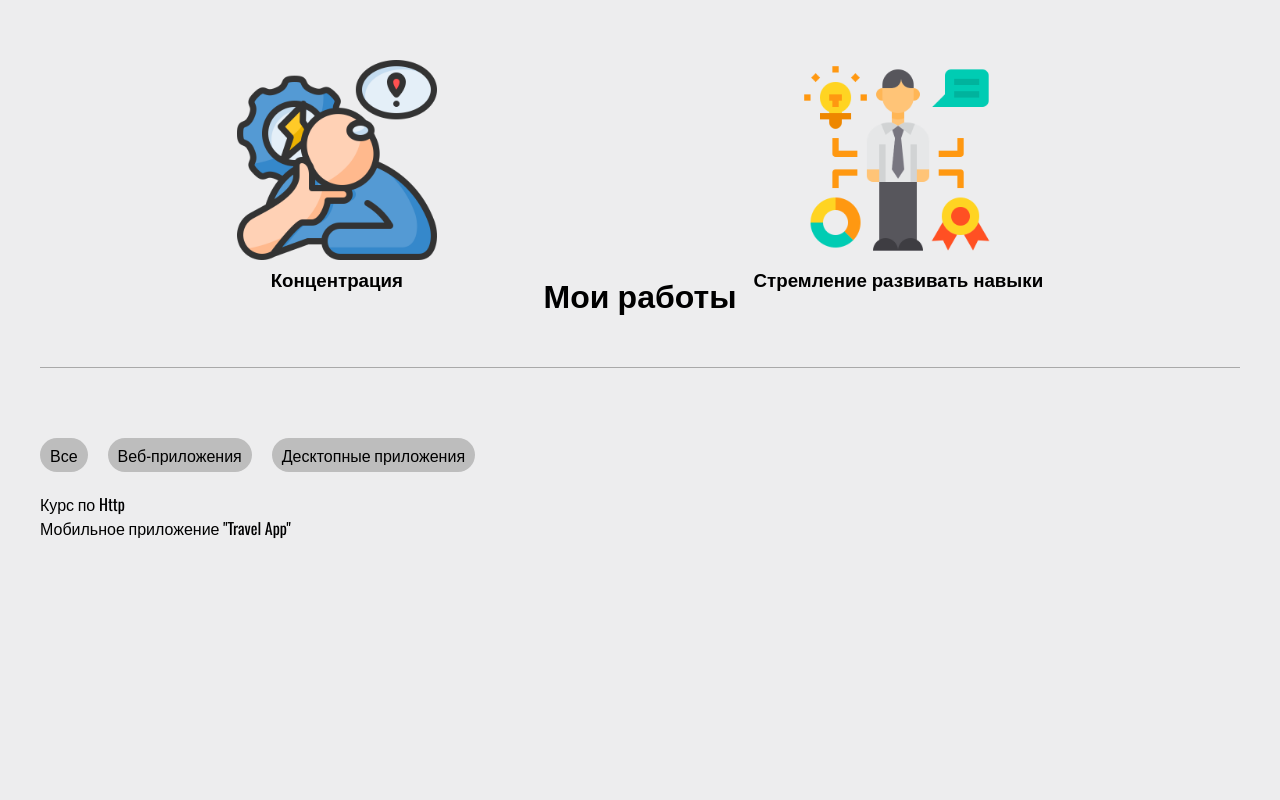
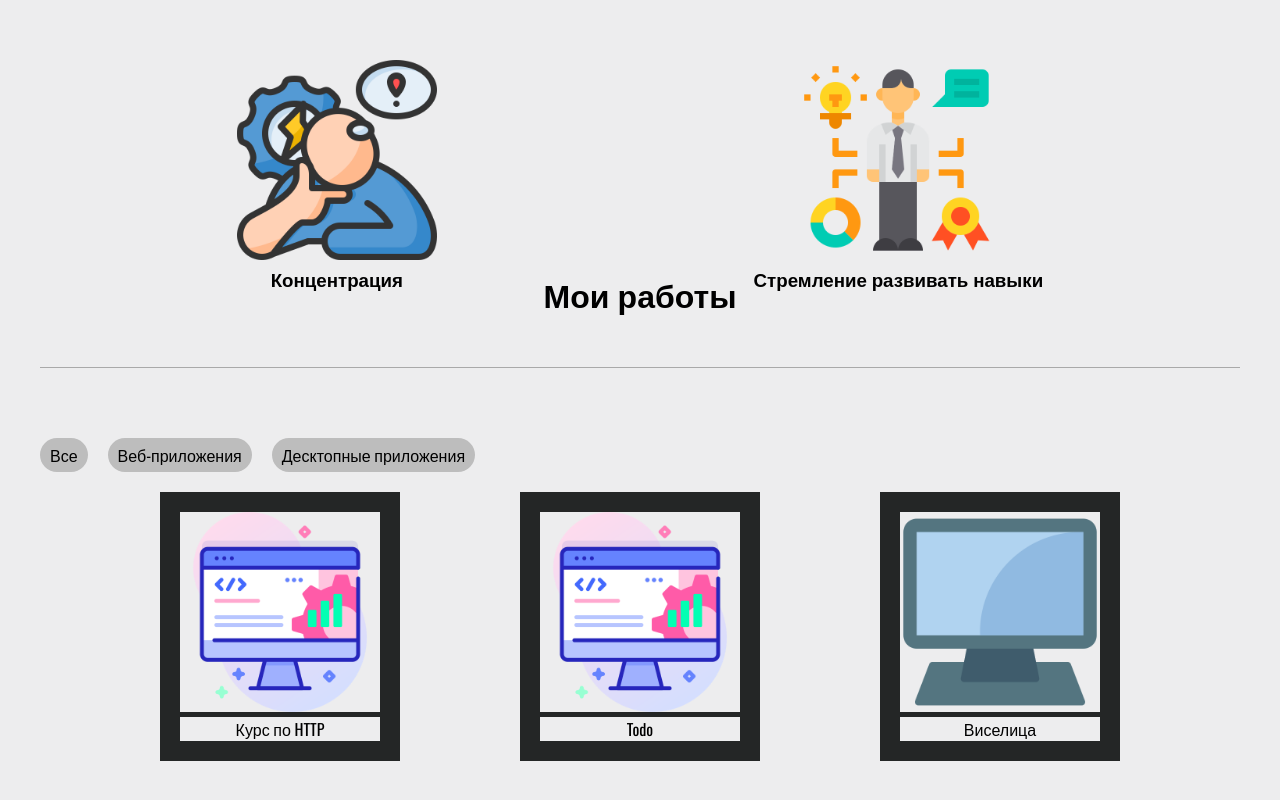
Before and after one commit to DevoidBark2/Portfolio, a React (Create React App) app: page / in a window 1280 px wide. Shown: the part 3030-3830 px from the top of the page. Built offline with nearby package versions, Linux system fonts and the light colour scheme.

Commit message:
Development WorkItem component

```diff
--- a/src/components/Works/WorkItem/WorkItem.css
+++ b/src/components/Works/WorkItem/WorkItem.css
@@ -0,0 +1,9 @@
+.work-item{
+    padding: 20px;
+    text-align: center;
+    background: #242626;
+}
+.work-item-img{
+    width: 200px;
+    height: 200px;
+}
--- a/src/components/Works/WorkItem/WorkItem.jsx
+++ b/src/components/Works/WorkItem/WorkItem.jsx
@@ -1,10 +1,12 @@
 import React from "react";
 import './WorkItem.css'
 
-const WorkItem = ({name}) =>{
+const WorkItem = ({work}) =>{
+    console.log(work)
     return(
-        <div>
-            {name}
+        <div className="work-item">
+            <img src={work.image} className="work-item-img" alt="work-image"/>
+            <p>{work.title}</p>
         </div>
     )
 }
--- a/src/components/Works/Works.css
+++ b/src/components/Works/Works.css
@@ -29,3 +29,8 @@
     background: #474848;
     color:white;
 }
+.work-items{
+    display: flex;
+    flex-wrap: wrap;
+    justify-content: space-evenly;
+}
--- a/src/components/Works/Works.jsx
+++ b/src/components/Works/Works.jsx
@@ -17,11 +17,13 @@ const Works = () => {
                     <li className="categories-item">Десктопные приложения</li>
                 </ul>
             </div>
-            {
-                data.map(work =>(
-                    <WorkItem name={work.name}/>
-                ))
-            }
+            <div className="work-items">
+                {
+                    data.map(work =>(
+                        <WorkItem work={work}/>
+                    ))
+                }
+            </div>
         </div>
     )
 }
--- a/src/data/db.json
+++ b/src/data/db.json
@@ -1,13 +1,20 @@
 [
   {
     "id": 1,
-    "name": "Курс по Http",
-    "description": ""
+    "type": "Web",
+    "image": "/images/web.png",
+    "title": "Курс по HTTP"
   },
   {
     "id": 2,
-    "name": "Мобильное приложение \"Travel App\"",
-    "description": ""
+    "type": "Web",
+    "image": "/images/web.png",
+    "title": "Todo"
+  },
+  {
+    "id": 3,
+    "type": "Desktop",
+    "image": "/images/desktop.png",
+    "title": "Виселица"
   }
-
 ]
```
Also changed, not shown: public/images/desktop.png (added), public/images/web.png (added).
